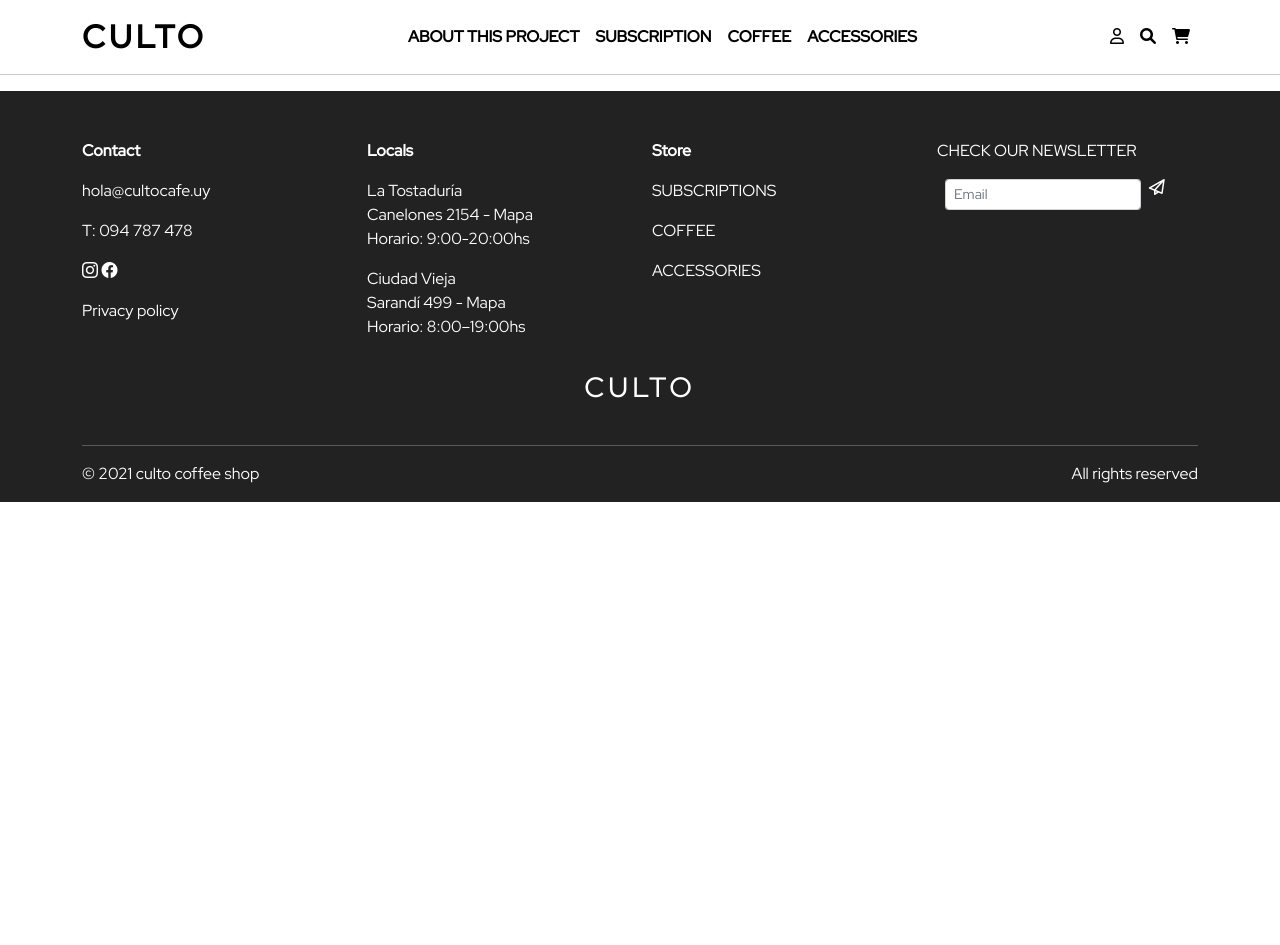
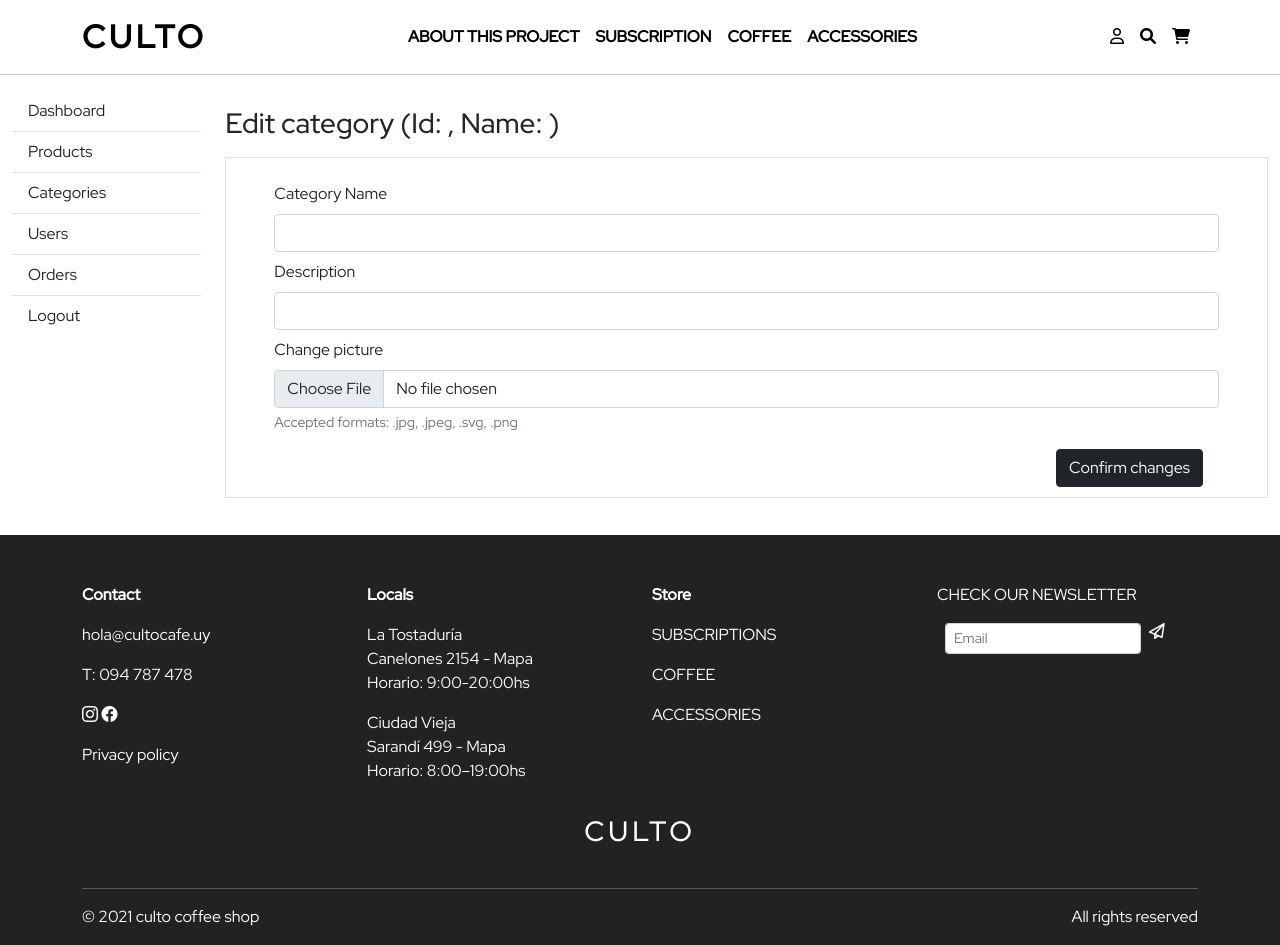
Before and after one commit to FelipeCabreraB/E-commerce-Front, a React (Create React App) app: page /admin/category/edit/1 in a window 1280 px wide. Before the commit the page ends 800 px from the top, so only its background shows below. Built offline with nearby package versions, Linux system fonts and the light colour scheme; no server answers.

Commit message:
delete category

```diff
--- a/src/App.jsx
+++ b/src/App.jsx
@@ -23,6 +23,7 @@ import AdminOrder from "./components/AdminOrder";
 import AdminUser from "./components/AdminUser";
 
 import EditProduct from "./pages/EditProduct";
+import EditCategory from "./pages/EditCategory";
 
 function App() {
   return (
@@ -62,6 +63,10 @@ function App() {
             path="/admin/product/edit/:productId"
             element={<EditProduct />}
           />
+          <Route
+            path="/admin/category/edit/:categoryId"
+            element={<EditCategory />}
+          />
         </Routes>
 
         <Footer />
--- a/src/components/AdminCategory.jsx
+++ b/src/components/AdminCategory.jsx
@@ -4,8 +4,10 @@ import { Row, Col, Container } from "react-bootstrap";
 import { Button, Table } from "react-bootstrap";
 import { useEffect, useState } from "react";
 import AdminMenu from "../components/AdminMenu";
+import { Link } from "react-router-dom";
+import DeleteCategoryModal from "./DeleteCategoryModal";
 
-function AdminProduct() {
+function AdminCategory() {
   const [categories, setCategories] = useState([]);
 
   useEffect(() => {
@@ -24,6 +26,7 @@ function AdminProduct() {
     };
     getcategories();
   }, []);
+
   return (
     <div>
       <Container fluid className="py-3  ">
@@ -65,12 +68,15 @@ function AdminProduct() {
                     </td>
 
                     <td>
-                      <Button className="btn btn-warning me-2">
-                        <i class="far fa-edit"></i>
-                      </Button>
-                      <Button className="btn btn-danger">
-                        <i class="far fa-trash-alt"></i>
-                      </Button>
+                      <Link to={`/admin/category/edit/${category.id}`}>
+                        <Button className="btn btn-warning me-2">
+                          <i class="far fa-edit"></i>
+                        </Button>
+                      </Link>
+                      <DeleteCategoryModal
+                        categoryId={category.id}
+                        categoryName={category.categoryName}
+                      />
                     </td>
                   </tr>
                 ))}
@@ -83,4 +89,4 @@ function AdminProduct() {
   );
 }
 
-export default AdminProduct;
+export default AdminCategory;
--- /dev/null
+++ b/src/components/DeleteCategoryModal.jsx
@@ -0,0 +1,37 @@
+import { useState } from "react";
+import { Button, Modal } from "react-bootstrap";
+
+function DeleteCategoryModal({ categoryId, categoryName }) {
+  const [show, setShow] = useState(false);
+
+  const handleClose = () => setShow(false);
+  const handleShow = () => setShow(true);
+
+  return (
+    <>
+      <Button className="btn btn-danger" onClick={handleShow}>
+        <i class="far fa-trash-alt"></i>
+      </Button>
+
+      <Modal show={show} onHide={handleClose}>
+        <Modal.Header closeButton>
+          <Modal.Title>
+            Are you sure you want to delete this category?
+          </Modal.Title>
+        </Modal.Header>
+        <Modal.Body>
+          The category <strong>{categoryName}</strong> (id:{" "}
+          <strong>{categoryId}</strong> ) and all the information in it will be
+          erased.
+        </Modal.Body>
+        <Modal.Footer>
+          <Button variant="dark" onClick={handleClose}>
+            Confirm
+          </Button>
+        </Modal.Footer>
+      </Modal>
+    </>
+  );
+}
+
+export default DeleteCategoryModal;
--- /dev/null
+++ b/src/pages/EditCategory.jsx
@@ -0,0 +1,138 @@
+import { Container, Row, Col, Button } from "react-bootstrap";
+import { useState, useEffect } from "react";
+import AdminMenu from "../components/AdminMenu";
+import { useParams } from "react-router";
+import axios from "axios";
+
+function EditCategory() {
+  const [category, setCategory] = useState({});
+  const [successMessage, setSuccessMessage] = useState("");
+  const [errorMessage, setErrorMessage] = useState("");
+  const params = useParams();
+  const [categoryName, setCategoryName] = useState("");
+  const [description, setDescription] = useState("");
+  const [picture, setPicture] = useState("");
+
+  useEffect(() => {
+    const getCategory = async () => {
+      try {
+        const response = await axios.get(
+          `${process.env.REACT_APP_URL_ADMIN_BACKEND}/categories/${params.categoryId}`,
+          {
+            headers: { "Content-Type": "application/json" },
+          }
+        );
+        setCategory(response.data);
+        setCategoryName(response.data.categoryName);
+        setDescription(response.data.description);
+        setPicture(response.data.picture);
+      } catch (error) {
+        console.log(error);
+      }
+    };
+    getCategory();
+  }, []);
+
+  const handleUpdate = async (ev) => {
+    ev.preventDefault();
+    try {
+      const response = await axios.patch(
+        `${process.env.REACT_APP_URL_ADMIN_BACKEND}/categories`,
+        {
+          data: {
+            id: params.categoryId,
+            categoryName,
+            description,
+            picture,
+          },
+          headers: { "Content-Type": "application/json" },
+        }
+      );
+      if (response.data.success) {
+        setSuccessMessage(response.data.success);
+      }
+      if (response.data.error) {
+        setErrorMessage(response.data.error);
+      }
+    } catch (error) {
+      console.log(error);
+    }
+  };
+
+  return (
+    <div>
+      <Container fluid className="py-3  ">
+        <Row>
+          <Col sm={12} md={2}>
+            <AdminMenu />
+          </Col>
+          <Col className="myAccountResponsive" sm={12} md={10}>
+            <h3 className="my-3">
+              Edit category (Id: <strong>{category.id}</strong>, Name:{" "}
+              <strong>{category.categoryName}</strong>)
+            </h3>
+            <form
+              className="border px-5 pb-5 pt-3"
+              onSubmit={(ev) => handleUpdate(ev)}
+            >
+              <label className="form-label mt-2" htmlFor="categoryName">
+                Category Name
+              </label>
+              <input
+                className="form-control"
+                type="text"
+                id="categoryName"
+                name="categoryName"
+                value={categoryName}
+                onChange={(ev) => setCategoryName(ev.target.value)}
+                required
+              />
+              <label className="form-label mt-2" htmlFor="description">
+                Description
+              </label>
+              <input
+                class="form-control"
+                name="description"
+                id="description"
+                cols="60"
+                rows="5"
+                value={description}
+                onChange={(ev) => setDescription(ev.target.value)}
+              ></input>
+              <label className="form-label mt-2" htmlFor="picture">
+                Change picture
+              </label>
+              <input
+                id="picture"
+                name="picture"
+                type="file"
+                class="form-control"
+              />
+              <div class="form-text">
+                Accepted formats: .jpg, .jpeg, .svg, .png
+              </div>
+
+              <Button
+                type="submit"
+                variant="dark"
+                style={{ float: "right", margin: "1rem" }}
+              >
+                Confirm changes
+              </Button>
+              <p className="text-success text-center">
+                {" "}
+                <strong>{successMessage}</strong>{" "}
+              </p>
+              <p className="text-danger text-center">
+                {" "}
+                <strong>{errorMessage}</strong>{" "}
+              </p>
+            </form>
+          </Col>
+        </Row>
+      </Container>
+    </div>
+  );
+}
+
+export default EditCategory;
```
